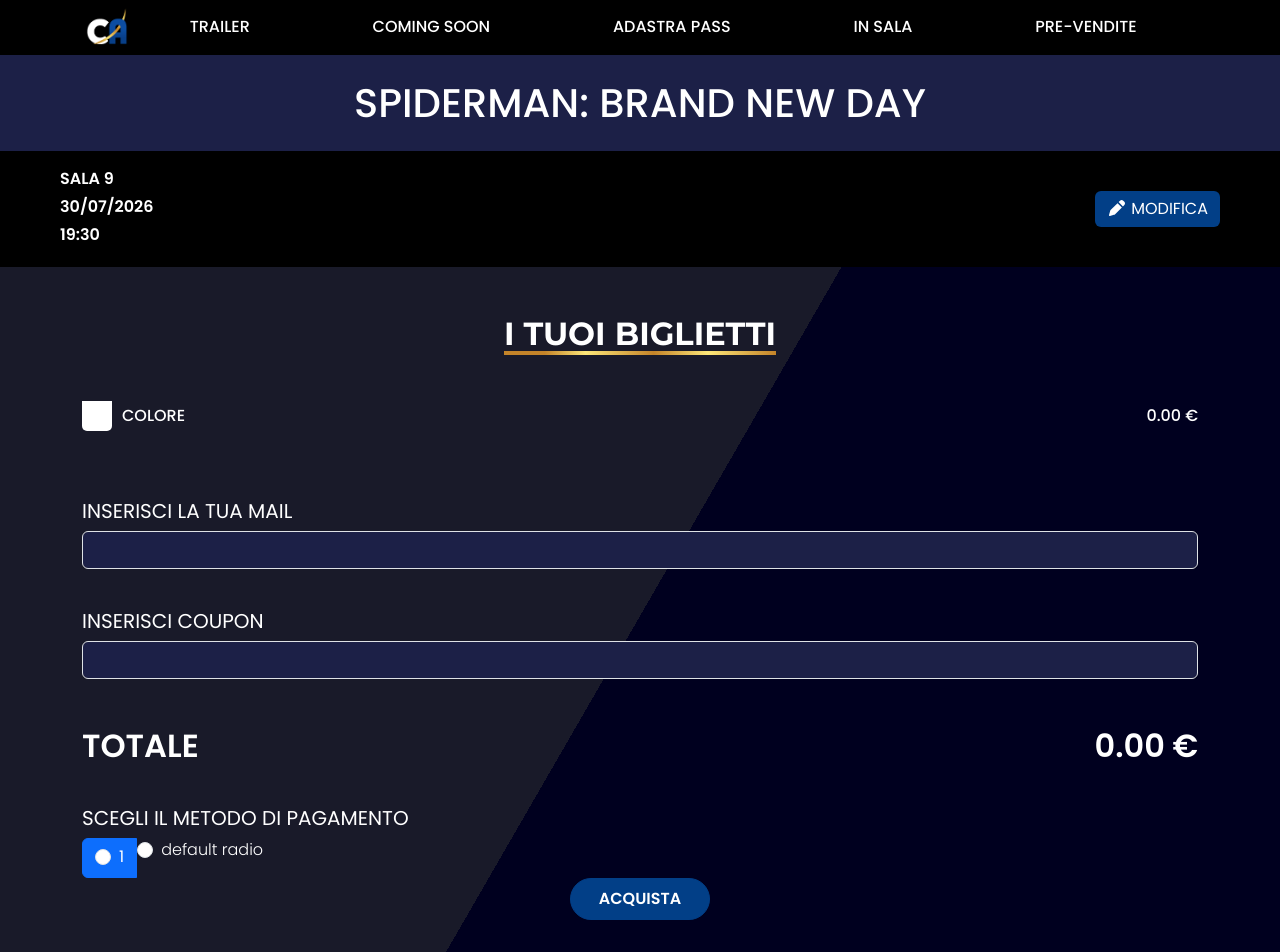
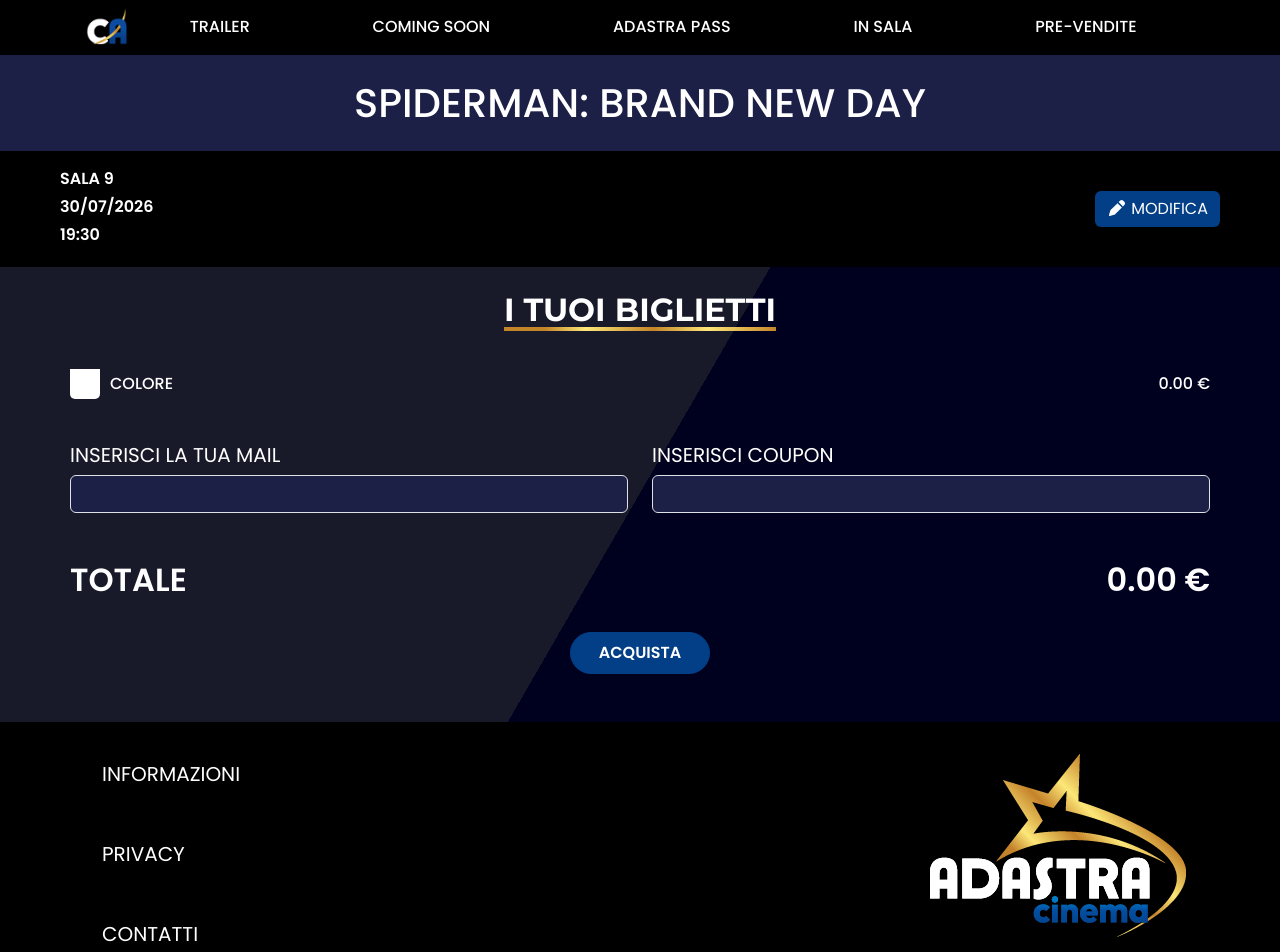
Before and after one commit to giannibussoletti/FE-AdAdstra-Capstone-EPICODE, a React (Vite) app in the folder adastra-fe/: page /pagamento in a window 1280 px wide. Shown: the top 952 px of the page. Built offline with nearby package versions, Linux system fonts and the light colour scheme.

Commit message:
created basic payment page

```diff
--- a/adastra-fe/src/assets/components/TicketsCount.tsx
+++ b/adastra-fe/src/assets/components/TicketsCount.tsx
@@ -19,7 +19,7 @@
   return (
     <>
       {totalCost === 0 ? (
-        <Row className="text-uppercase fw-medium align-items-center pb-4">
+        <Row className="text-uppercase fw-medium align-items-center">
           <Col className="d-flex align-items-center">
             <span className="seat-total bg-body" />
             Colore
@@ -38,7 +38,7 @@
         ""
       )}
       {redSeatsPosition.length > 0 ? (
-        <Row className="text-uppercase fw-medium align-items-center px-5 pb-4">
+        <Row className="text-uppercase fw-medium align-items-center px-5">
           <Col className="d-flex align-items-center">
             <span className="seat-total seat-red" />
             Rosso
@@ -57,7 +57,7 @@
         ""
       )}
       {blueSeatsPosition.length > 0 ? (
-        <Row className="text-uppercase fw-medium align-items-center px-5 pb-4">
+        <Row className="text-uppercase fw-medium align-items-center px-5">
           <Col className="d-flex align-items-center">
             <span className="seat-total seat-blue" />
             Blu
@@ -76,7 +76,7 @@
         ""
       )}
       {greenSeatsPosition.length > 0 ? (
-        <Row className="text-uppercase fw-medium align-items-center px-5 pb-4">
+        <Row className="text-uppercase fw-medium align-items-center px-5">
           <Col className="d-flex align-items-center">
             <span className="seat-total seat-green" />
             Verde
--- a/adastra-fe/src/assets/components/mainPages/PaymentPage.tsx
+++ b/adastra-fe/src/assets/components/mainPages/PaymentPage.tsx
@@ -3,15 +3,7 @@
 import MainTitles from "../MainTitles"
 import Buttons from "../Buttons"
 import { useAppSelector } from "../../redux/hooks"
-import {
-  Form,
-  Container,
-  Row,
-  Col,
-  FormCheck,
-  ButtonGroup,
-  Button,
-} from "react-bootstrap"
+import { Form, Container, Row, Col } from "react-bootstrap"
 const PaymentPage = () => {
   const greenSeatsPosition = useAppSelector(
     (state) => state.bookingState.greenSeatsPosition,
@@ -28,28 +20,29 @@
   return (
     <>
       <TopBarInfoBooking />
-      <Container className="mt-5">
-        <div className="text-center pb-4">
+      <Container className="mt-4 px-5 px-md-0">
+        <Row xs={1} className="text-center">
+          <Col>
             <MainTitles string="i tuoi biglietti" />
-        </div>
+          </Col>
 
+          <Col className="mt-3">
             <TicketsCount
               redSeatsPosition={redSeatsPosition}
               greenSeatsPosition={greenSeatsPosition}
               blueSeatsPosition={blueSeatsPosition}
               totalCost={totalCost}
             />
-      </Container>
-      <Container>
-        <Row className="mb-4">
+          </Col>
+        </Row>
+        <Row xs={1} md={2} className="mb-3 p-0 mt-3 mt-md-0">
           <Col>
             <h5 className="f fw-normal text-uppercase mt-3 mb-2">
               <Form.Label className="mb-0">inserisci la tua mail</Form.Label>
             </h5>
             <Form.Control />
           </Col>
-        </Row>
-        <Row>
+
           <Col>
             <h5 className="f fw-normal text-uppercase mt-3 mb-2">
               <Form.Label className="mb-0">inserisci coupon</Form.Label>
@@ -57,40 +50,13 @@
             <Form.Control />
           </Col>
         </Row>
-        <Row className="mb-3 mt-5 p-0">
+
+        <Row xs={1} className="mt-5">
           <Col className="d-flex justify-content-between">
             <h2>totale</h2>
             <h2>{totalCost.toFixed(2)} €</h2>
           </Col>
-        </Row>
-        <Row>
-          <Col>
-            <h5 className="f fw-normal text-uppercase mt-3 mb-2">
-              scegli il metodo di pagamento
-            </h5>
-            <Form>
-              <ButtonGroup>
-                <Button>
-                  <FormCheck
-                    name="paycheck"
-                    type={"radio"}
-                    id={`default-radio-1`}
-                    label={`1`}
-                  />
-                </Button>
-
-                <FormCheck
-                  name="paycheck"
-                  type={"radio"}
-                  id={`default-radio-2`}
-                  label={`default radio`}
-                />
-              </ButtonGroup>
-            </Form>
-          </Col>
-        </Row>
-        <Row className="text-center">
-          <Col>
+          <Col className="text-center mt-4">
             <Buttons string="acquista" />
           </Col>
         </Row>
```
Lines whose indentation alone changed are shown as unchanged.
